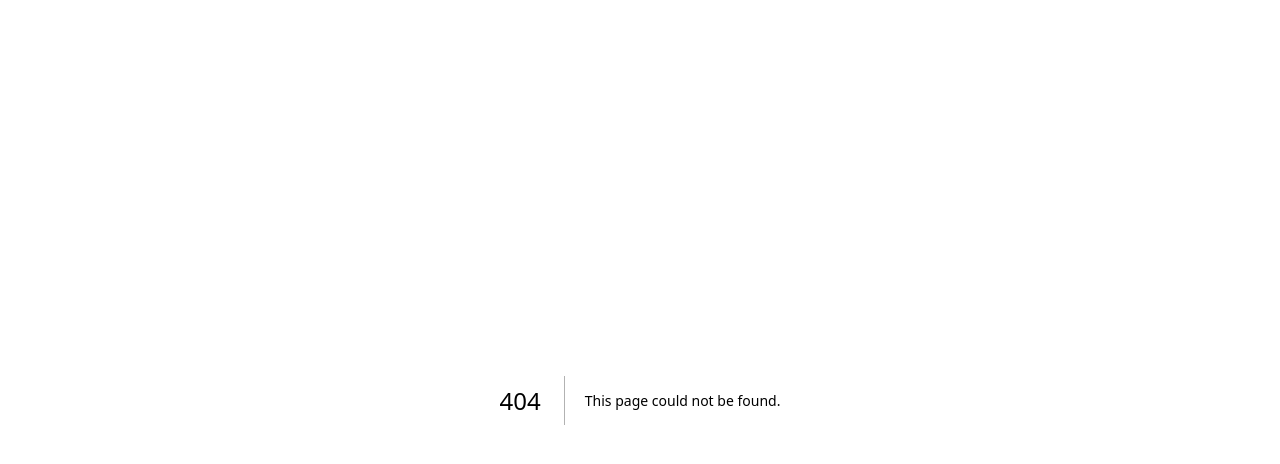
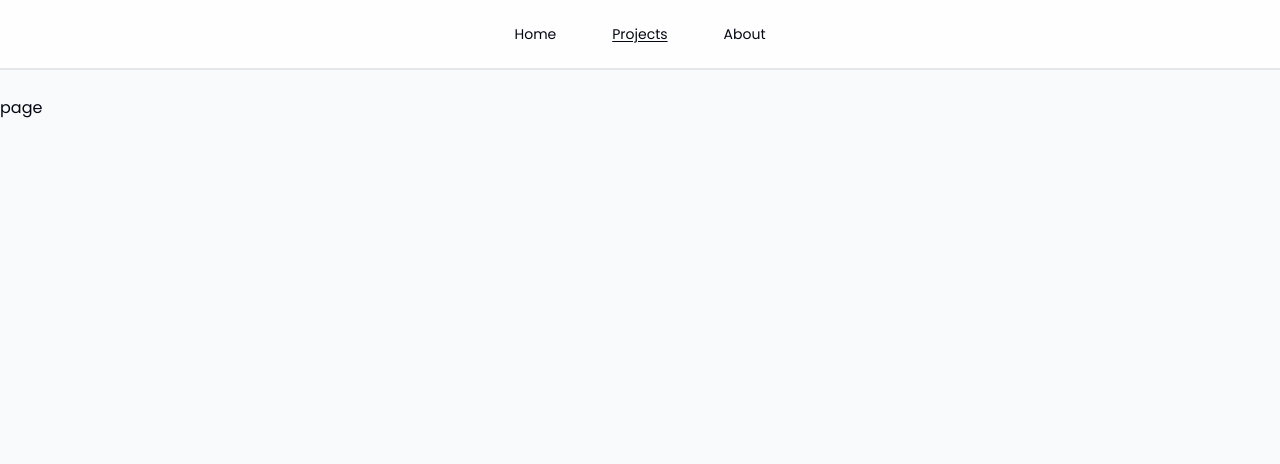
Before and after one commit to CamrynBowWow/camryn-portfolio-website, a Next.js app: page /projects in a window 1280 px wide. Before the commit this address had no page. Shown: the top 464 px of the page. Built offline with nearby package versions, Linux system fonts and the light colour scheme.

Commit message:
Navbar Completed

```diff
--- /dev/null
+++ b/app/about/page.tsx
@@ -0,0 +1,5 @@
+import React from 'react';
+
+export default function AboutPage() {
+	return <div>AboutPage</div>;
+}
--- a/app/globals.css
+++ b/app/globals.css
@@ -1,10 +1,6 @@
 @tailwind base;
 @tailwind components;
 @tailwind utilities;
-
-body {
-  font-family: Arial, Helvetica, sans-serif;
-}
 
 @layer base {
 	:root {
--- a/app/layout.tsx
+++ b/app/layout.tsx
@@ -1,21 +1,30 @@
 import type { Metadata } from 'next';
-import { Geist, Geist_Mono } from 'next/font/google';
+import { Poppins } from 'next/font/google';
 import './globals.css';
 import { ClerkProvider } from '@clerk/nextjs';
+import { cn } from '@/lib/utils';
+import Header from '@/components/Header';
 
-const geistSans = Geist({
-	variable: '--font-geist-sans',
+// const roboto = Roboto({
+// 	variable: '--font-robot',
+// 	weight: ['100', '300', '400', '500', '700', '900'],
+// 	subsets: ['latin'],
+// });
+
+const poppins = Poppins({
+	variable: '--font-poppins',
+	weight: ['100', '200', '300', '400', '500', '600', '700', '800', '900'],
 	subsets: ['latin'],
 });
 
-const geistMono = Geist_Mono({
-	variable: '--font-geist-mono',
-	subsets: ['latin'],
-});
+// const geistMono = Geist_Mono({
+// 	variable: '--font-geist-mono',
+// 	subsets: ['latin'],
+// });
 
 export const metadata: Metadata = {
-	title: 'Create Next App',
-	description: 'Generated by create next app',
+	title: 'Camryn Portfolio',
+	description: 'A website to showcase my work',
 };
 
 export default function RootLayout({
@@ -26,7 +35,13 @@ export default function RootLayout({
 	return (
 		<ClerkProvider>
 			<html lang='en'>
-				<body className={`${geistSans.variable} ${geistMono.variable} antialiased`}>
+				<body
+					className={cn(
+						'flex min-h-screen bg-primary-foreground flex-col antialiased font-poppins py-24',
+						poppins.variable
+					)}
+				>
+					<Header />
 					{children}
 				</body>
 			</html>
--- a/app/page.tsx
+++ b/app/page.tsx
@@ -1,9 +1,3 @@
-import { SignInButton } from '@clerk/nextjs';
-
 export default function Home() {
-	return (
-		<div>
-			<SignInButton />
-		</div>
-	);
+	return <section className=''>hi</section>;
 }
--- /dev/null
+++ b/app/projects/page.tsx
@@ -0,0 +1,5 @@
+import React from 'react';
+
+export default function ProjectPage() {
+	return <div>page</div>;
+}
--- /dev/null
+++ b/components/Header.tsx
@@ -0,0 +1,39 @@
+import NavLink from './NavLink';
+
+export default function Header() {
+	return (
+		<header className='flex justify-center fixed inset-x-0 top-0 z-50 bg-background/75 py-6 backdrop-blur-sm border-b-2'>
+			<nav className='container flex max-w-3xl items-center justify-center'>
+				<ul className='flex items-center gap-6 text-sm text-muted-foreground sm:gap-10'>
+					<li>
+						<NavLink
+							href='/'
+							className='p-2 transition-colors text-foreground hover:text-muted-foreground'
+							aria-label='home'
+						>
+							Home
+						</NavLink>
+					</li>
+					<li>
+						<NavLink
+							href='/projects'
+							className='p-2 transition-colors text-foreground hover:text-muted-foreground'
+							aria-label='projects'
+						>
+							Projects
+						</NavLink>
+					</li>
+					<li>
+						<NavLink
+							href='/about'
+							className='p-2 transition-colors text-foreground hover:text-muted-foreground'
+							aria-label='about'
+						>
+							About
+						</NavLink>
+					</li>
+				</ul>
+			</nav>
+		</header>
+	);
+}
--- /dev/null
+++ b/components/NavLink.tsx
@@ -0,0 +1,18 @@
+'use client';
+
+import { cn } from '@/lib/utils';
+import Link from 'next/link';
+import { usePathname } from 'next/navigation';
+import React, { ComponentProps } from 'react';
+
+export default function NavLink({ className, ...props }: ComponentProps<typeof Link>) {
+	const path = usePathname();
+	const isActive = path === props.href;
+
+	return (
+		<Link
+			{...props}
+			className={cn('transition-colors', isActive && 'underline-offset-2 underline', className)}
+		/>
+	);
+}
--- a/tailwind.config.ts
+++ b/tailwind.config.ts
@@ -1,44 +1,48 @@
-import type { Config } from "tailwindcss";
+import type { Config } from 'tailwindcss';
+import tailwindAnimate from 'tailwindcss-animate';
 
 export default {
-    darkMode: ["class"],
+	darkMode: ['class'],
 	content: [
-    "./pages/**/*.{js,ts,jsx,tsx,mdx}",
-    "./components/**/*.{js,ts,jsx,tsx,mdx}",
-    "./app/**/*.{js,ts,jsx,tsx,mdx}",
+		'./pages/**/*.{js,ts,jsx,tsx,mdx}',
+		'./components/**/*.{js,ts,jsx,tsx,mdx}',
+		'./app/**/*.{js,ts,jsx,tsx,mdx}',
 	],
 	theme: {
 		extend: {
+			fontFamily: {
+				poppins: ['var(--font-poppins)'],
+			},
 			colors: {
 				background: 'hsl(var(--background))',
 				foreground: 'hsl(var(--foreground))',
 				card: {
 					DEFAULT: 'hsl(var(--card))',
-  				foreground: 'hsl(var(--card-foreground))'
+					foreground: 'hsl(var(--card-foreground))',
 				},
 				popover: {
 					DEFAULT: 'hsl(var(--popover))',
-  				foreground: 'hsl(var(--popover-foreground))'
+					foreground: 'hsl(var(--popover-foreground))',
 				},
 				primary: {
 					DEFAULT: 'hsl(var(--primary))',
-  				foreground: 'hsl(var(--primary-foreground))'
+					foreground: 'hsl(var(--primary-foreground))',
 				},
 				secondary: {
 					DEFAULT: 'hsl(var(--secondary))',
-  				foreground: 'hsl(var(--secondary-foreground))'
+					foreground: 'hsl(var(--secondary-foreground))',
 				},
 				muted: {
 					DEFAULT: 'hsl(var(--muted))',
-  				foreground: 'hsl(var(--muted-foreground))'
+					foreground: 'hsl(var(--muted-foreground))',
 				},
 				accent: {
 					DEFAULT: 'hsl(var(--accent))',
-  				foreground: 'hsl(var(--accent-foreground))'
+					foreground: 'hsl(var(--accent-foreground))',
 				},
 				destructive: {
 					DEFAULT: 'hsl(var(--destructive))',
-  				foreground: 'hsl(var(--destructive-foreground))'
+					foreground: 'hsl(var(--destructive-foreground))',
 				},
 				border: 'hsl(var(--border))',
 				input: 'hsl(var(--input))',
@@ -48,15 +52,15 @@ export default {
 					'2': 'hsl(var(--chart-2))',
 					'3': 'hsl(var(--chart-3))',
 					'4': 'hsl(var(--chart-4))',
-  				'5': 'hsl(var(--chart-5))'
-  			}
+					'5': 'hsl(var(--chart-5))',
+				},
 			},
 			borderRadius: {
 				lg: 'var(--radius)',
 				md: 'calc(var(--radius) - 2px)',
-  			sm: 'calc(var(--radius) - 4px)'
-  		}
-  	}
+				sm: 'calc(var(--radius) - 4px)',
 			},
-  plugins: [require("tailwindcss-animate")],
+		},
+	},
+	plugins: [tailwindAnimate],
 } satisfies Config;
```
Also changed, not shown: app/(admin)/camrynBowdenAdminAccess/page.tsx (added), app/(auth)/layout.tsx (added), app/(auth)/sign-in/[[...sign-in]]/page.tsx (added), app/(auth)/sign-up/[...sign-up]]/page.tsx (added). Lines whose indentation alone changed are shown as unchanged.
